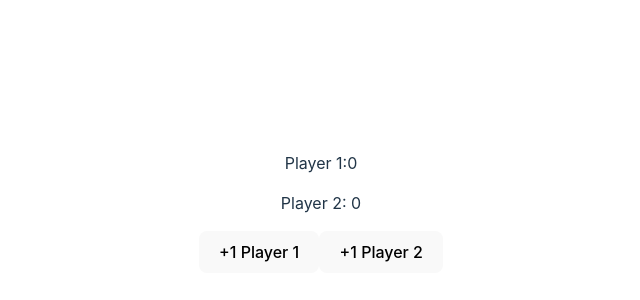
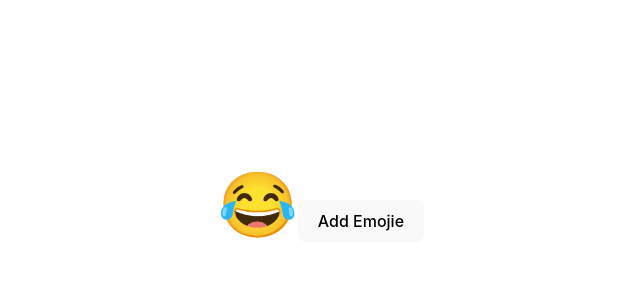
Before and after one commit to Priyanshubelwal17/State-demo, a React (Vite) app: page / in a window 1280 px wide. Shown: the part 196-496 px from the top of the page, without its empty margins (319-959 px from the left). Built offline with nearby package versions, Linux system fonts and the light colour scheme.

Commit message:
Add EmojiClicker component with state and emoji list

```diff
--- a/src/App.jsx
+++ b/src/App.jsx
@@ -5,13 +5,15 @@ import './App.css'
 import Counter from './Counter'
 import Dumbo from './Dumbo'
 import ScoreKeeper from './ScoreKeeper'
+import EmojiClicker from './EmojiClicker'
 
 function App() {
   const [count, setCount] = useState(0)
 
   return (
     <>
-      <ScoreKeeper />
+      <EmojiClicker />
+      {/* <ScoreKeeper /> */}
       {/* <Dumbo />
       <h1>state Demo!</h1>
       <Counter /> */}
--- /dev/null
+++ b/src/EmojiClicker.jsx
@@ -0,0 +1,16 @@
+import { useState } from "react";
+
+export default function EmojiClicker() {
+    const [emojies, setEmojies] = useState(["😂"])
+    const addEmojies = () => {
+        setEmojies((oldemojies) => [...emojies, "😊", "🍌"])
+    }
+    return (
+        <div>
+            {emojies.map((e) => (
+                <span style={{ fontSize: "4rem" }} >{e}</span>
+            ))}
+            <button onClick={addEmojies} >Add Emojie</button>
+        </div>
+    )
+}
```
